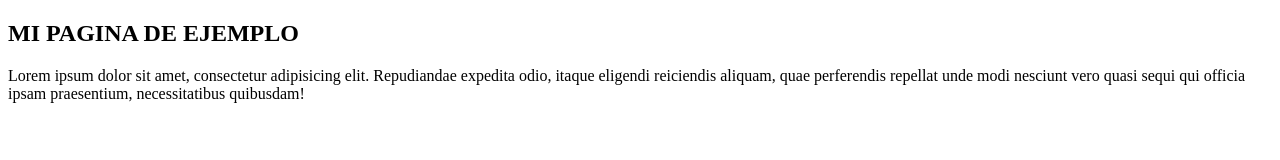
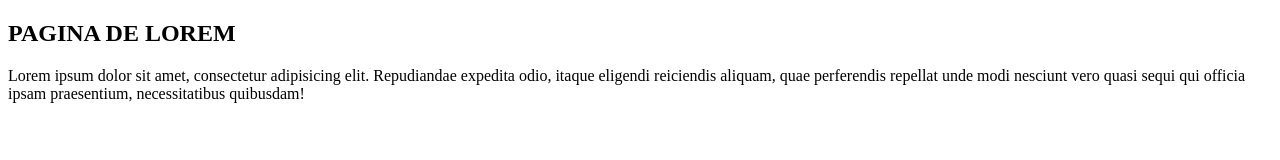
Before and after one commit to Ezequiel-Peralta/nucbaGIT, a plain HTML site: page index.html in a window 1280 px wide. Drawn offline with Linux system fonts and the light colour scheme.

Commit message:
cambio en h1

```diff
--- a/index.html
+++ b/index.html
@@ -10,7 +10,7 @@
     <main>
         <section>
             <div>
-                <h1>MI PAGINA DE EJEMPLO</h1>
+                <h1>PAGINA DE LOREM</h1>
                 <p>Lorem ipsum dolor sit amet, consectetur adipisicing elit. Repudiandae expedita odio, itaque eligendi reiciendis aliquam, quae perferendis repellat unde modi nesciunt vero quasi sequi qui officia ipsam praesentium, necessitatibus quibusdam!</p>
             </div>
         </section>
```
